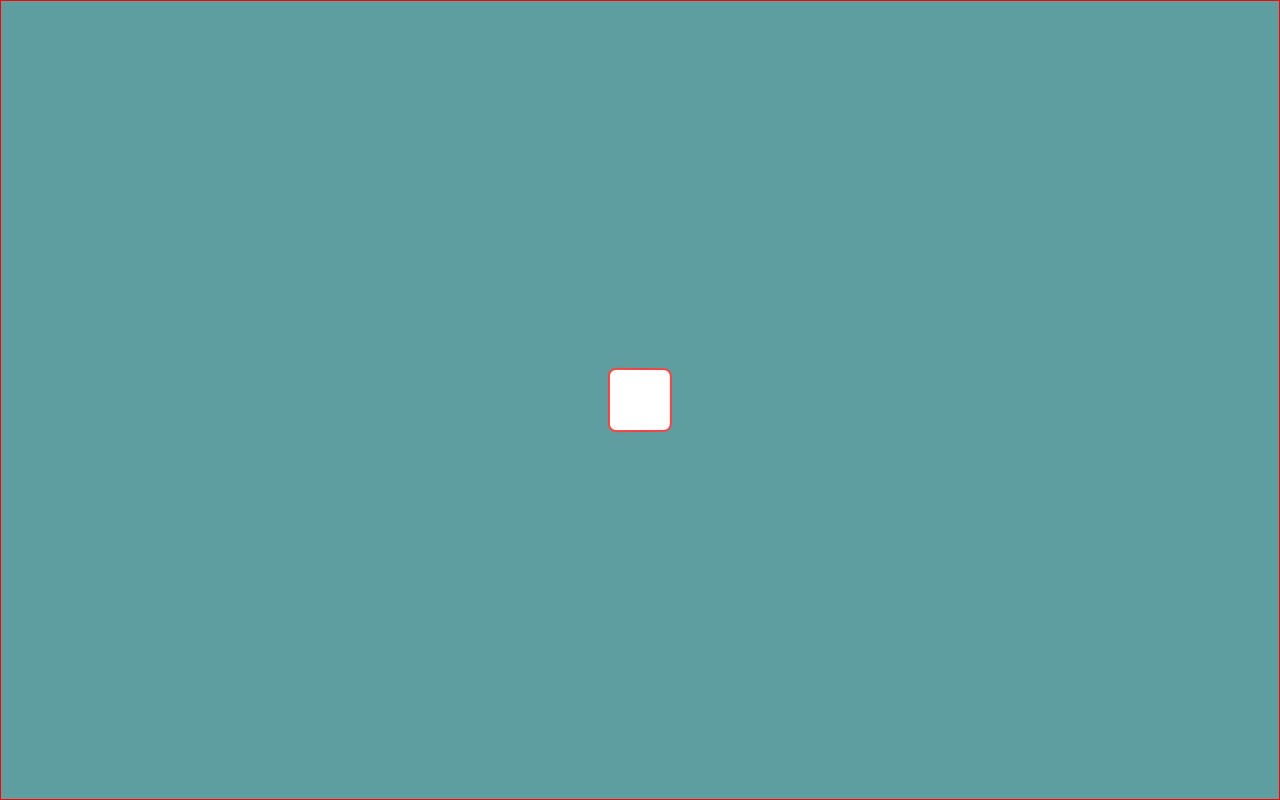
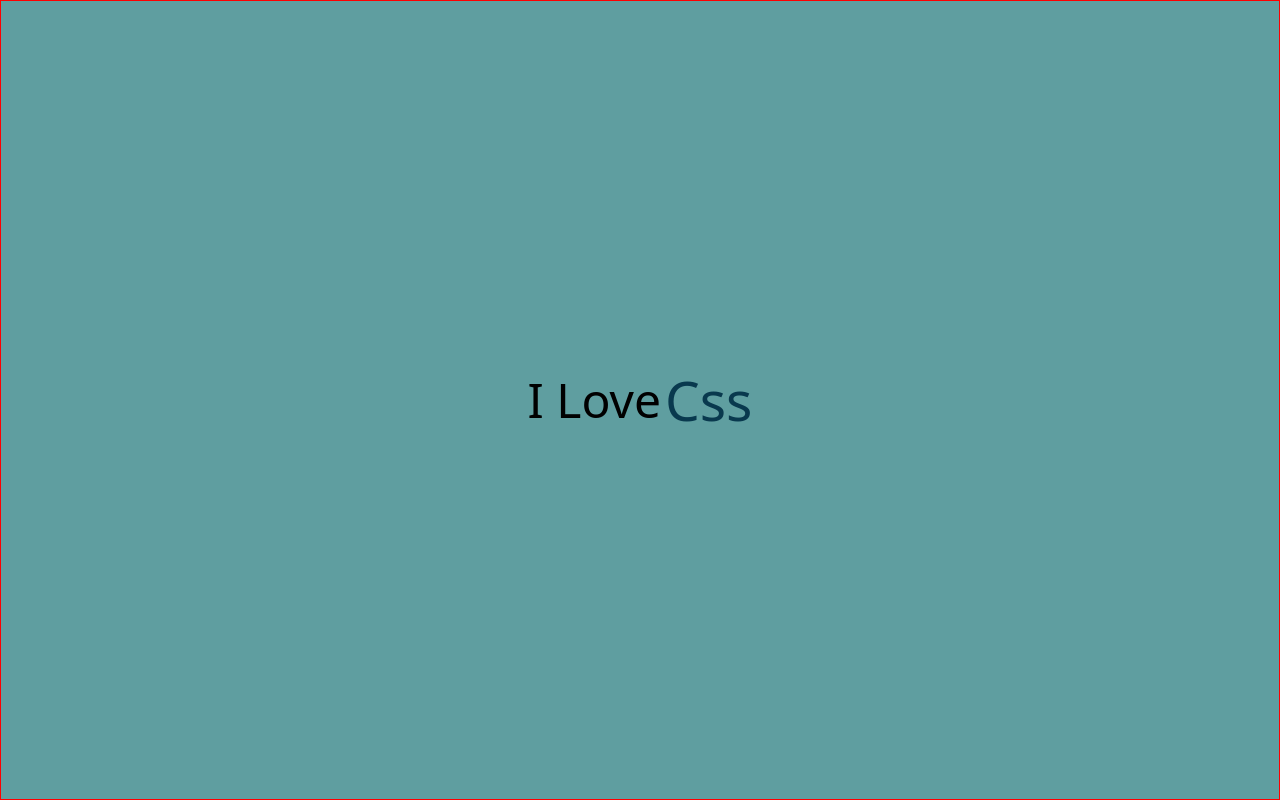
Before and after one commit to aeinmananni/animation-with-tailwind-css-in-react-js, a React (Vite) app: page / in a window 1280 px wide. Built offline with nearby package versions, Linux system fonts and the light colour scheme.

Commit message:
add Change Text

```diff
--- a/src/components/animations-keyframs/index.tsx
+++ b/src/components/animations-keyframs/index.tsx
@@ -10,8 +10,12 @@ const AnimationsKeyFrams = () => {
         <h1 className={styles.hStyle}>Cooming</h1>
         <h1 className={styles.hStyle}>Soon</h1>
       </div> */}
-      <div className="perspective">
+      {/* <div className="perspective">
         <div className={styles.div5} />
+      </div> */}
+      <div className="flex items-center gap-1">
+        <h1 className={styles.text1}>I Love</h1>
+        <h1 className={styles.text2}></h1>
       </div>
     </>
   );
--- a/src/components/animations-keyframs/style.module.css
+++ b/src/components/animations-keyframs/style.module.css
@@ -20,3 +20,25 @@
 .div5 {
   @apply w-16 h-16 rounded-lg bg-white animate-rotation border-2  border-red-500;
 }
+
+.text1 {
+  @apply text-5xl;
+}
+.text2::after {
+  content: "Programing";
+  font-size: 55px;
+  color: rgb(9, 57, 78);
+  animation: wordSwitch 4s infinite alternate;
+}
+
+@keyframes wordSwitch {
+  0% {
+    content: "Css";
+  }
+  50% {
+    content: "Programing";
+  }
+  100% {
+    content: "TypeScripte";
+  }
+}
--- a/tailwind.config.js
+++ b/tailwind.config.js
@@ -19,7 +19,8 @@ export default {
         move2:"move2 2s ease-in-out infinite",
         move3:"move3 3s ease-in-out infinite both",
         textAnimation:"textAnimation 3s linear infinite alternate",
-        rotation:"rotation 2s linear infinite alternate"
+        rotation:"rotation 3s linear infinite alternate",
+        wordSwitch:"wordSwitch 2s linear infinite alternate"
       },
       keyframes:{
          move1:{
@@ -45,6 +46,11 @@ export default {
             "0%":{transform:"rotateX(0) rotateY(0)"},
             "50%":{transform:"rotateX(0) rotateY(180deg)"},
             "100%":{transform:"rotateX(180deg) rotateY(180deg)"},
+         },
+         wordSwitch:{
+           "0%":{content:"Transform"},
+           "50%":{content:"Css"},
+           "100%":{content:"programing"}
          }
       }
     },
```
